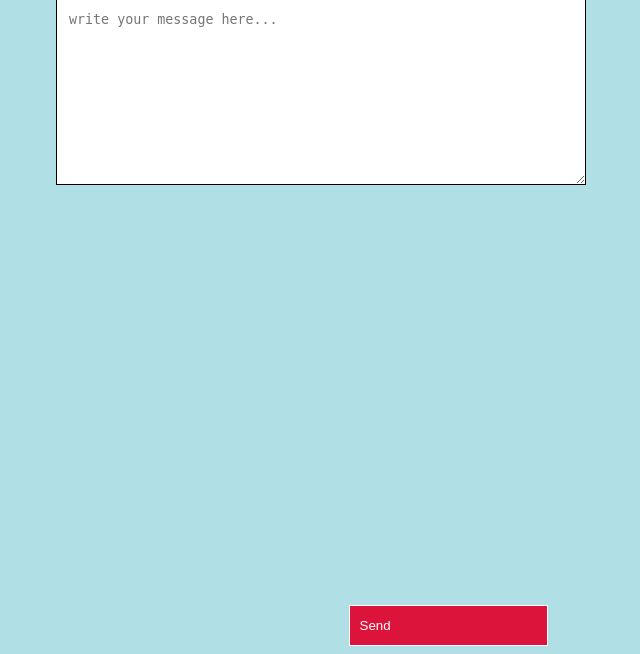
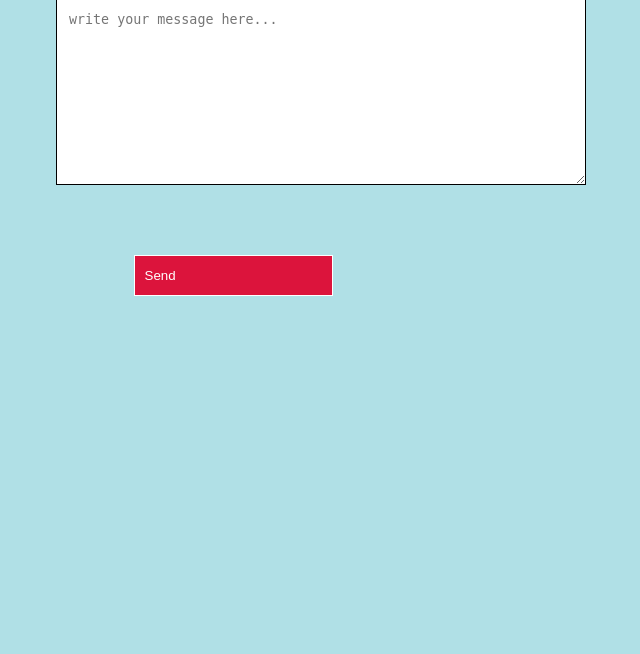
Before and after one commit to KirtMorgan/project-blog, a Flask app: page /contacts in a window 1280 px wide; the page is wider, and only the part inside the window is pictured. Shown: the part 511-1165 px from the top of that part, without its empty margins (42-682 px from the left). After the commit the page ends 807 px from the top of that part, so only its background shows below. Run offline with Flask 2, Linux system fonts and the light colour scheme.

Commit message:
updated contacts page

```diff
--- a/templates/contacts.html
+++ b/templates/contacts.html
@@ -49,7 +49,6 @@
             resize: vertical;
             }
 
-
             .column {
   float: left;
   width: 50%;
@@ -62,13 +61,11 @@
           width: 133%;
           margin-top: 10px;
           margin-left: 90px;
+        }
 
-}
         .header {
         background-color: DarkCyan;
         }
-
-
 
         input[type=send] {
           background-color: Crimson;
@@ -76,9 +73,9 @@ input[type=send] {
           padding: 12px 10px;
           border: 1px solid;
           cursor: pointer;
-  margin-top: 400px;
+          margin-top: 50px;
+          margin-right: 730px;
 
-  margin-right: 300px;
         }
 
         </style>
```
Lines whose indentation alone changed are shown as unchanged.
